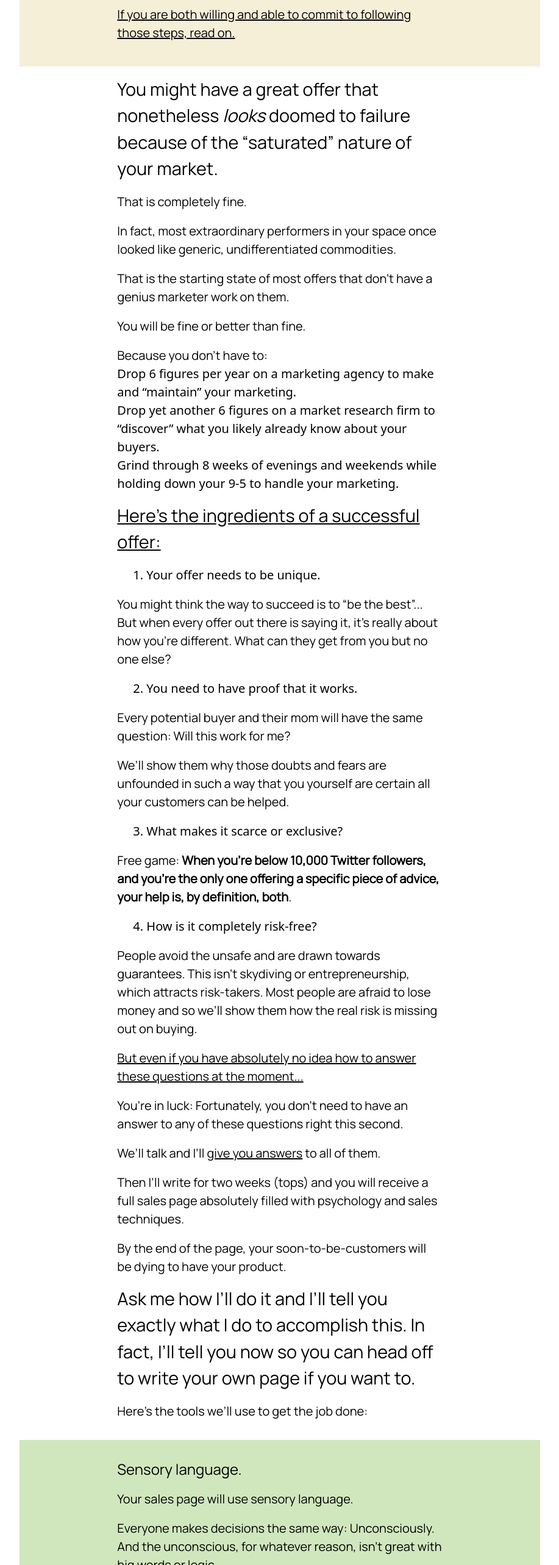
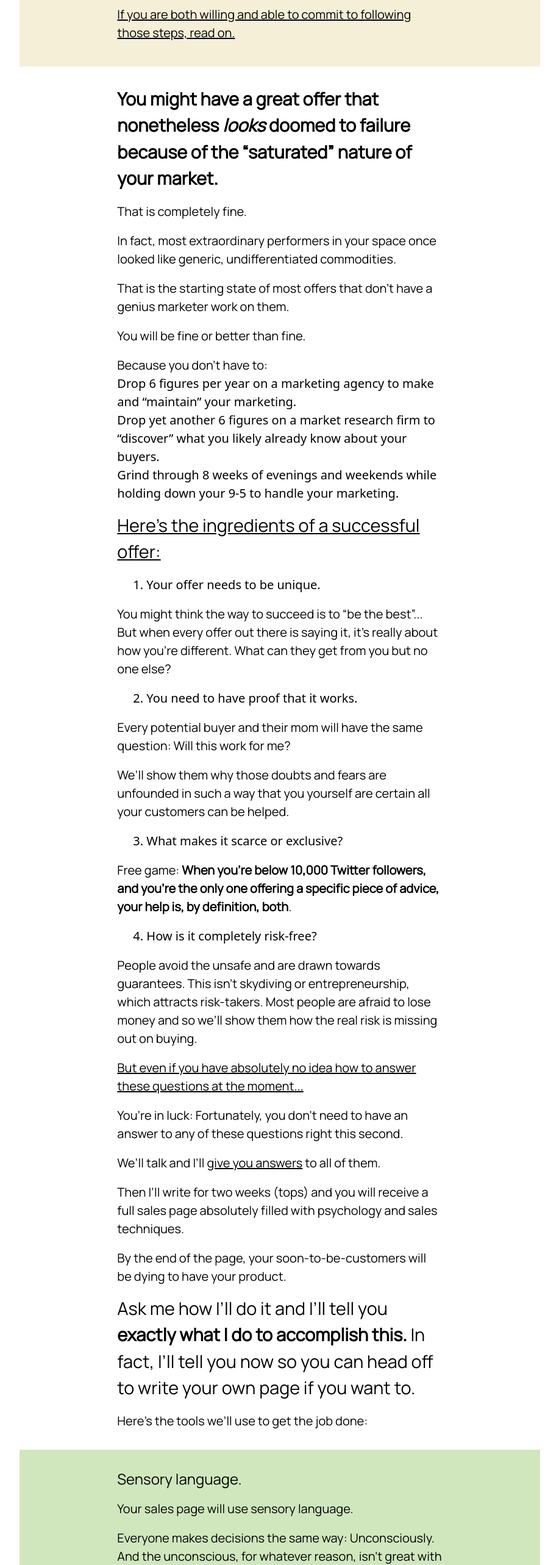
Before and after one commit to rolandm2017/some-sales-letter, a SvelteKit app: page / in a window 1280 px wide. Shown: the part 8120-10686 px from the top of the page at 61% size, without its empty margins (181-1098 px from the left). Built offline with nearby package versions, Linux system fonts and the light colour scheme.

Commit message:
bold some things

```diff
--- a/src/routes/+page.svelte
+++ b/src/routes/+page.svelte
@@ -358,7 +358,7 @@
   ><PaddingBox>
     <div>
       <div class="p-group">
-        <h2 class="mt-4">
+        <h2 class="mt-8 font-bold">
           You might have a great offer that nonetheless <span class="italic">looks</span> doomed to failure
           because of the “saturated” nature of your market.
         </h2>
@@ -441,8 +441,9 @@
   ><PaddingBox>
     <div class="p-group mt-4 mb-8">
       <h2>
-        Ask me how I’ll do it and I’ll tell you exactly what I do to accomplish this. In fact, I’ll
-        tell you now so you can head off to write your own page if you want to.
+        Ask me how I’ll do it and I’ll tell you <span class="font-bold"
+          >exactly what I do to accomplish this.</span
+        > In fact, I’ll tell you now so you can head off to write your own page if you want to.
       </h2>
       <p>Here’s the tools we’ll use to get the job done:</p>
     </div>
@@ -703,7 +704,7 @@
       </p>
     </div>
     <div class="p-group">
-      <h2 class="mt-4">
+      <h2 class="mt-4 font-bold">
         Not sure you need anyone’s help? Here’s what you could do to do this yourself.
       </h2>
       <p>Start by reading the following list of books:</p>
@@ -779,7 +780,7 @@
       <p>You can skip the whole thing.</p>
     </div>
     <div class="p-group">
-      <h2 class="mt-4">
+      <h2 class="mt-4 font-bold">
         Here’s what will save you reading 1903 pages of text, working for a year in sales, and
         spending $4,000 on in-person hypnotism training:
       </h2>
@@ -932,7 +933,7 @@
 <StandardBox>
   <PaddingBox>
     <div class="p-group mt-8">
-      <h2 class="mt-4">But the potential upside is enormous.</h2>
+      <h2 class="mt-4 font-bold">But the potential upside is enormous.</h2>
 
       <p>If you currently have no sales material, or a page you wrote yourself (totally fine)…</p>
 
@@ -941,7 +942,7 @@
         $0/month to $1,000 / week and beyond for as long as you’re sending it traffic.
       </p>
 
-      <p>This offer won’t last forever.</p>
+      <p class="font-bold">This offer won’t last forever.</p>
 
       <p>
         You are reading about an offer that I guarantee will disappear within a few months’ time.
```
Also changed, not shown: 16 other files (tests, documents, lock files or other folders).
